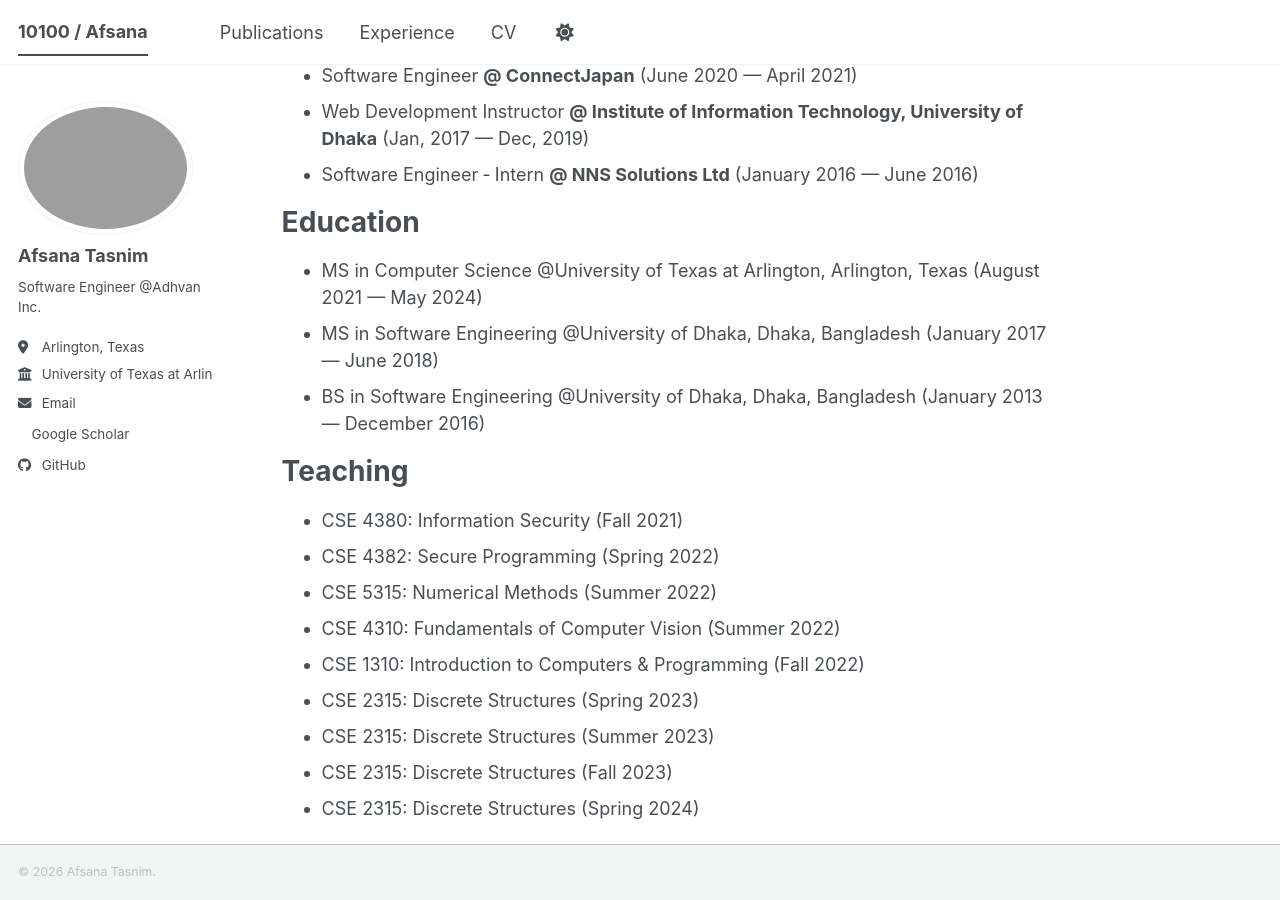
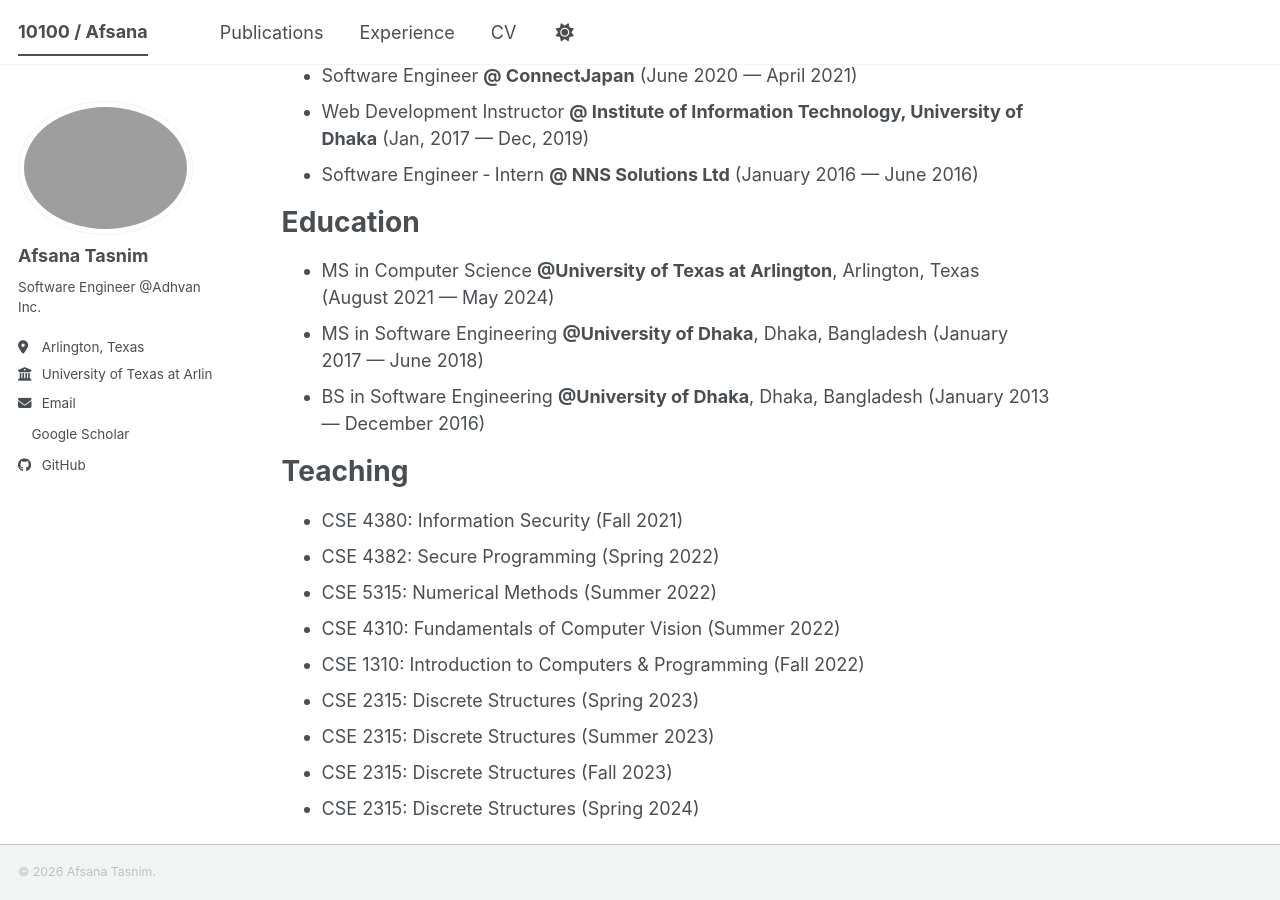
Before and after one commit to AfsanaTasnim/AfsanaTasnim.github.io, a Jekyll site: the page built from _pages/about.md, in a window 1280 px wide and 900 px high, scrolled down 705 px. Built offline with Jekyll 4.4.1, drawn with Linux system fonts in a browser that asks for light colours; a style sheet for code colours, icons or effects is not loaded.

```diff
--- a/_pages/about.md
+++ b/_pages/about.md
@@ -25,9 +25,9 @@ I have published one peer-reviewed research paper, which has received [3](https:
 - Software Engineer ‑ Intern **@ NNS Solutions Ltd** (January 2016 — June 2016)
 
 # Education
-- MS in Computer Science @University of Texas at Arlington, Arlington, Texas (August 2021 — May 2024)
-- MS in Software Engineering @University of Dhaka, Dhaka, Bangladesh (January 2017 — June 2018)
-- BS in Software Engineering @University of Dhaka, Dhaka, Bangladesh (January 2013 — December 2016)
+- MS in Computer Science **@University of Texas at Arlington**, Arlington, Texas (August 2021 — May 2024)
+- MS in Software Engineering **@University of Dhaka**, Dhaka, Bangladesh (January 2017 — June 2018)
+- BS in Software Engineering **@University of Dhaka**, Dhaka, Bangladesh (January 2013 — December 2016)
 
 # Teaching
 - CSE 4380: Information Security (Fall 2021)
```
